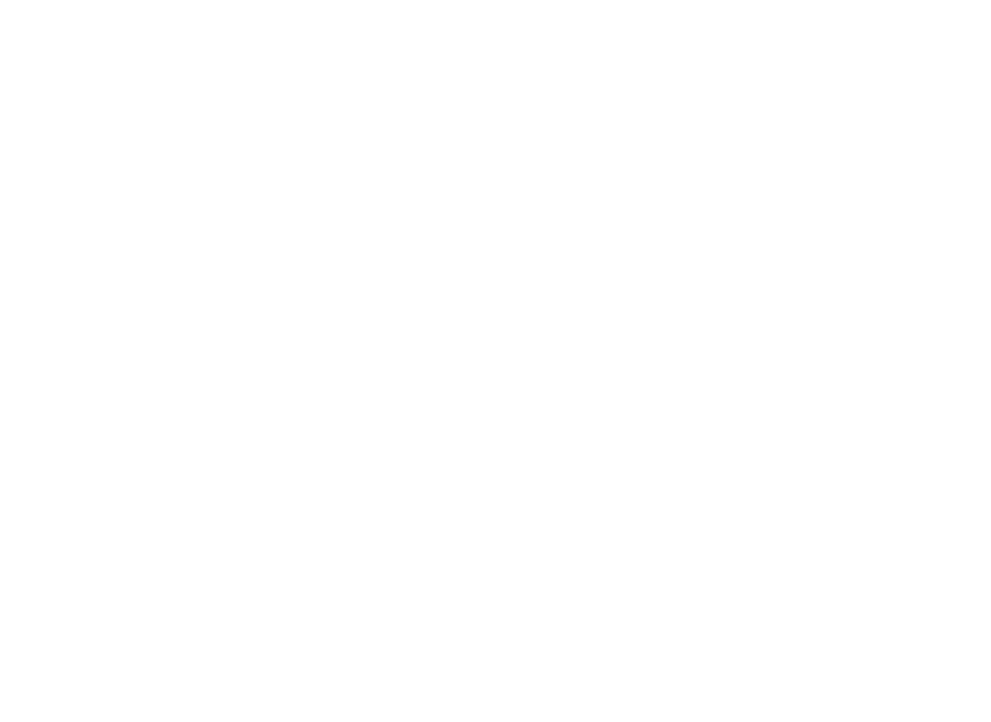
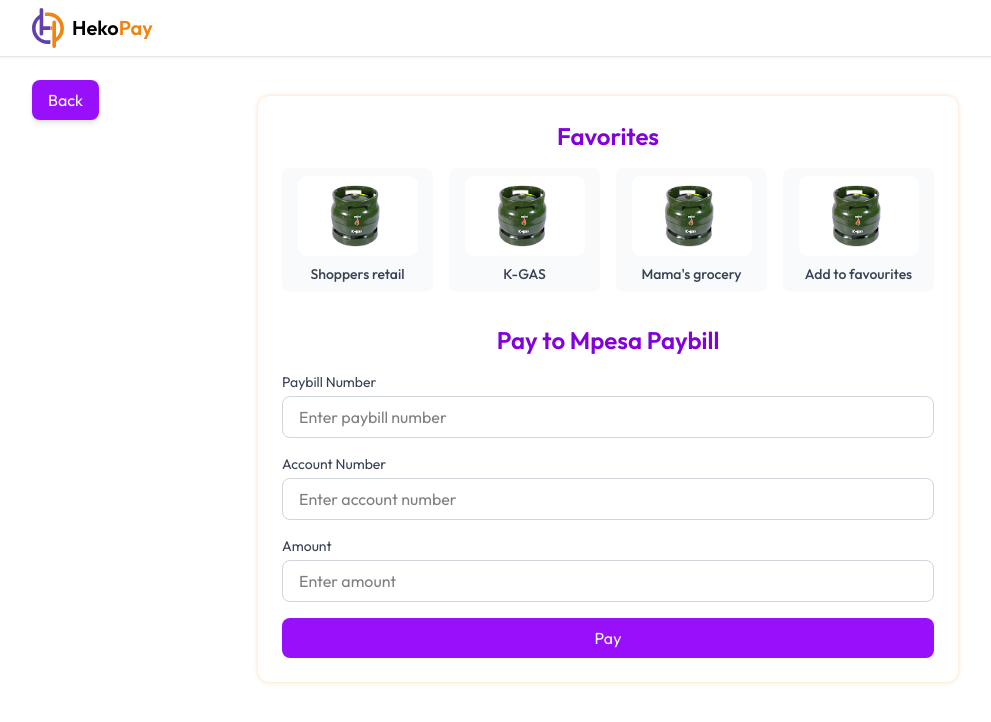
Before and after one commit to Heko-Inc/hekopay-frontend, a React (Vite) app: page /payments/mpesa-paybill in a window 1280 px wide. Before the commit this address had no page. Shown: the top 722 px of the page, without its empty margins (32-1023 px from the left). Built offline with nearby package versions, Linux system fonts and the light colour scheme.

Commit message:
Updates on the UI

```diff
--- a/src/App.jsx
+++ b/src/App.jsx
@@ -45,6 +45,8 @@
 
 
 import PayViaMpesaTill from "./pages/dashboard/PayMpesaTill/PayMpesaTill";
+
+import PayViaMpesaPayBill from "./pages/dashboard/MpesaPaybill/MpesaPaybill";
 
 const App = () => {
   return (
@@ -96,6 +98,9 @@
 
           <Route path="/help" element={<Help/>} />
 
+
+          <Route path="/payments/mpesa-paybill" element={<PayViaMpesaPayBill/>} />
+
         </Routes>
       </Router>
     </div>
--- /dev/null
+++ b/src/pages/dashboard/MpesaPaybill/MpesaPaybill.jsx
@@ -0,0 +1,121 @@
+import React, { useState } from "react";
+import MarketPlaceLayout from "../../../layouts/MarketPlaceLayout.jsx/MarketPlaceLayout";
+import ImagePlaceHolder from "../../../assets/images/gas.png";
+import HekoPaymentSuccessful from "../../../components/dashboard/HekoPayPaymentSuccessful/HekoPayPaymentSuccessful";
+
+const PayViaMpesaPayBill = () => {
+  const [paymentSuccessful, setPaymentSuccesful] = useState(false);
+  const [paybillNumber, setPaybillNumber] = useState("");
+  const [amount, setAmount] = useState("");
+  const [account, setAccount] = useState("");
+  const [errors, setErrors] = useState({});
+
+  const handleSubmit = (e) => {
+    e.preventDefault();
+
+    const newErrors = {};
+    if (!paybillNumber.trim()) {
+      newErrors.paybillNumber = "Paybill number is required";
+    }
+    if (!account.trim()) {
+      newErrors.account = "Account number is required";
+    }
+    if (!amount.trim()) {
+      newErrors.amount = "Amount is required";
+    } else if (isNaN(amount) || Number(amount) <= 0) {
+      newErrors.amount = "Enter a valid amount";
+    }
+
+    setErrors(newErrors);
+
+    if (Object.keys(newErrors).length === 0) {
+      setPaymentSuccesful(true);
+      console.log("Payment submitted:", { paybillNumber, account, amount });
+    }
+  };
+
+  return (
+    <MarketPlaceLayout>
+      <div className="min-h-[80vh] flex justify-center items-center px-4 py-8">
+        <div className="w-full max-w-[700px] bg-white p-6 rounded-xl shadow-custom-least space-y-8">
+
+          {/* Favorites */}
+          <div>
+            <h2 className="text-2xl font-semibold text-center text-purple-700 mb-4">
+              Favorites
+            </h2>
+            <div className="grid grid-cols-2 sm:grid-cols-4 gap-4">
+              {["Shoppers retail", "K-GAS", "Mama's grocery", "Add to favourites"].map((name, index) => (
+                <div key={index} className="text-center bg-gray-50 p-2 rounded-lg hover:shadow transition">
+                  <img src={ImagePlaceHolder} alt={name} className="w-full h-20 object-contain mb-2" />
+                  <h3 className="text-sm font-medium text-gray-700">{name}</h3>
+                </div>
+              ))}
+            </div>
+          </div>
+
+          {/* Payment Form */}
+          <form className="space-y-4" onSubmit={handleSubmit}>
+            <h2 className="text-2xl font-semibold text-center text-purple-700">
+              Pay to Mpesa Paybill
+            </h2>
+
+            {/* Paybill Number */}
+            <div>
+              <label className="block text-sm text-gray-700 mb-1">Paybill Number</label>
+              <input
+                type="text"
+                value={paybillNumber}
+                onChange={(e) => setPaybillNumber(e.target.value)}
+                placeholder="Enter paybill number"
+                className={`w-full border px-4 py-2 rounded-lg focus:outline-none ${
+                  errors.paybillNumber ? "border-red-500 focus:ring-red-500" : "border-gray-300 focus:ring-purple-500"
+                }`}
+              />
+              {errors.paybillNumber && <p className="text-red-500 text-xs mt-1">{errors.paybillNumber}</p>}
+            </div>
+
+            {/* Account Number */}
+            <div>
+              <label className="block text-sm text-gray-700 mb-1">Account Number</label>
+              <input
+                type="text"
+                value={account}
+                onChange={(e) => setAccount(e.target.value)}
+                placeholder="Enter account number"
+                className={`w-full border px-4 py-2 rounded-lg focus:outline-none ${
+                  errors.account ? "border-red-500 focus:ring-red-500" : "border-gray-300 focus:ring-purple-500"
+                }`}
+              />
+              {errors.account && <p className="text-red-500 text-xs mt-1">{errors.account}</p>}
+            </div>
+
+            {/* Amount */}
+            <div>
+              <label className="block text-sm text-gray-700 mb-1">Amount</label>
+              <input
+                type="text"
+                value={amount}
+                onChange={(e) => setAmount(e.target.value)}
+                placeholder="Enter amount"
+                className={`w-full border px-4 py-2 rounded-lg focus:outline-none ${
+                  errors.amount ? "border-red-500 focus:ring-red-500" : "border-gray-300 focus:ring-purple-500"
+                }`}
+              />
+              {errors.amount && <p className="text-red-500 text-xs mt-1">{errors.amount}</p>}
+            </div>
+
+            <button type="submit" className="w-full bg-purple-600 hover:bg-purple-700 text-white py-2 rounded-lg transition">
+              Pay
+            </button>
+          </form>
+        </div>
+      </div>
+
+      {/* Payment Success Modal */}
+      {paymentSuccessful && <HekoPaymentSuccessful setPaymentSuccesful={setPaymentSuccesful} />}
+    </MarketPlaceLayout>
+  );
+};
+
+export default PayViaMpesaPayBill;
```
